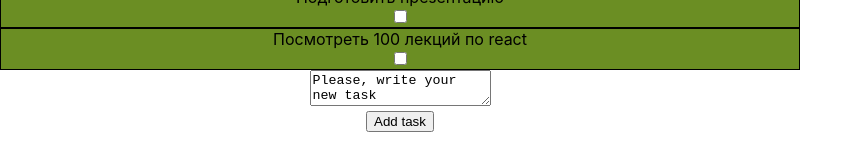
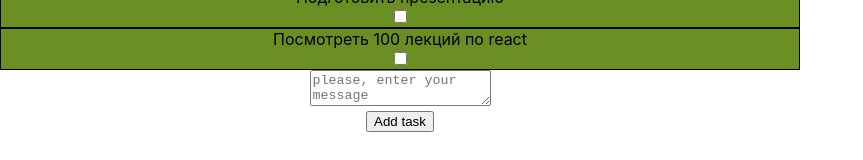
Before and after one commit to Eyhenij/ToDoList, a React (Create React App) app: page / in a window 1280 px wide. Shown: the part 140-300 px from the top of the page, without its empty margins (0-863 px from the left). Built offline with nearby package versions, Linux system fonts and the light colour scheme.

Commit message:
10.11.2020-001 add reducer file

```diff
--- a/src/App.js
+++ b/src/App.js
@@ -1,18 +1,19 @@
 import React from "react";
 import './App.css';
 import TaskList from './components/TaskList.jsx'
+import { addTaskActionCreator, updateNewTaskActionCreator } from './redux/tasksReducer';
 
 
 const App = (props) => {
 
     let newTaskElement = React.createRef();
     const addTask = () => {
-        props.dispatch({ type: 'ADD-TASK' });
+        props.dispatch(addTaskActionCreator());
     }
 
-    let onTaskChange = () => {
-        let taskText = newTaskElement.current.value;
-        props.dispatch({ type: 'UPDATE-NEW-TASK-TEXT', updateTask: taskText });
+    let onTaskChange = (event) => {
+        let taskText = event.target.value;
+        props.dispatch(updateNewTaskActionCreator(taskText));
     }
 
     return (
@@ -22,8 +23,8 @@ const App = (props) => {
             </div>
             <div>
                 <textarea
-                    ref={newTaskElement}
                     value={props.state.newTaskText}
+                    placeholder='please, enter your message'
                     onChange={onTaskChange}
                 />
             </div>
--- /dev/null
+++ b/src/redux/tasksReducer.js
@@ -0,0 +1,37 @@
+const ADD_TASK = 'ADD-TASK';
+const UPDATE_NEW_TASK_TEXT = 'UPDATE-NEW-TASK-TEXT';
+
+const tasksReducer = (state, action) => {
+
+   switch (action.type) {
+      case ADD_TASK:
+         let newTask = {
+            id: 5,
+            description: state.newTaskText,
+            completed: false
+         };
+         state.arrListData.push(newTask);
+         state.newTaskText = '';
+         return state;
+      case UPDATE_NEW_TASK_TEXT:
+         state.newTaskText = action.updateTask;
+         return state;
+      default:
+         return state;
+   }
+}
+
+export const addTaskActionCreator = () => {
+   return {
+      type: ADD_TASK
+   }
+}
+
+export const updateNewTaskActionCreator = (taskText) => {
+   return {
+      type: UPDATE_NEW_TASK_TEXT,
+      updateTask: taskText
+   }
+}
+
+export default tasksReducer;
--- a/src/state.js
+++ b/src/state.js
@@ -1,3 +1,5 @@
+import tasksReduser from './redux/tasksReducer'
+
 let store = {
 
    _state: {
@@ -10,7 +12,7 @@ let store = {
          { id: 4, description: 'Посмотреть 100 лекций по react', completed: false }
       ],
 
-      newTaskText: 'Please, write your new task'
+      newTaskText: ''
 
    },
 
@@ -26,33 +28,9 @@ let store = {
       this._callSubscriber = observer;
    },
 
-   _addTask() {
-      let newTask = {
-         id: 5,
-         description: this._state.newTaskText,
-         completed: false
-      };
-      this._state.arrListData.push(newTask);
-      this._state.newTaskText = '';
+   dispatch(action) {
+      this._state = tasksReduser(this._state, action)
       this._callSubscriber(this._state);
-   },
-
-   _updateNewTaskText(updateTask) {
-      this._state.newTaskText = updateTask;
-      this._callSubscriber(this._state);
-   },
-
-
-   dispatch(action) {
-      if (action.type === 'ADD-TASK') {
-         return (this._addTask())
-      } else if (action.type === 'UPDATE-NEW-TASK-TEXT') {
-         // return (this._updateNewTaskText(action.updateTask))
-
-         this._state.newTaskText = action.updateTask;
-         this._callSubscriber(this._state);
-
-      }
    }
 }
 
```
